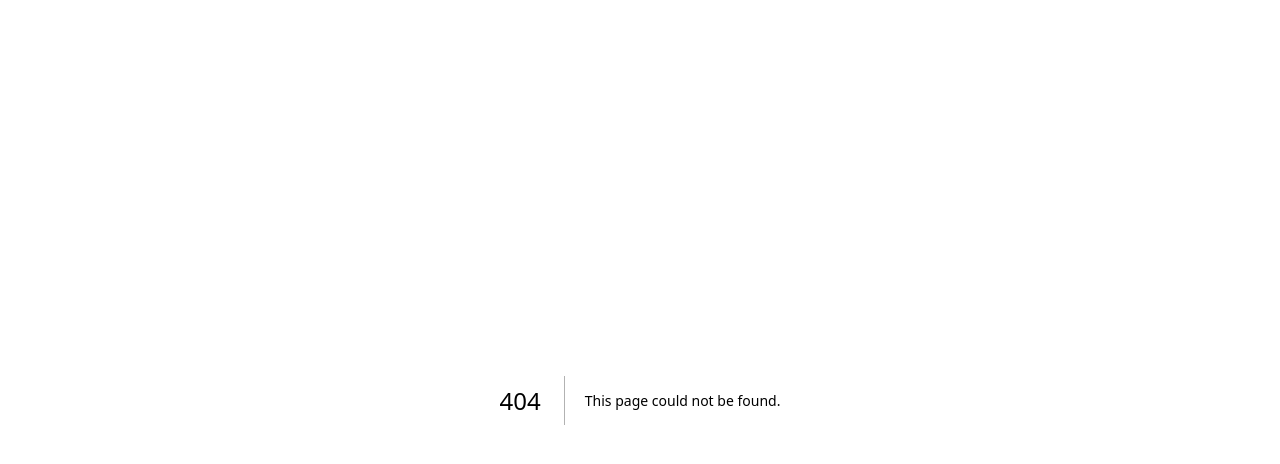
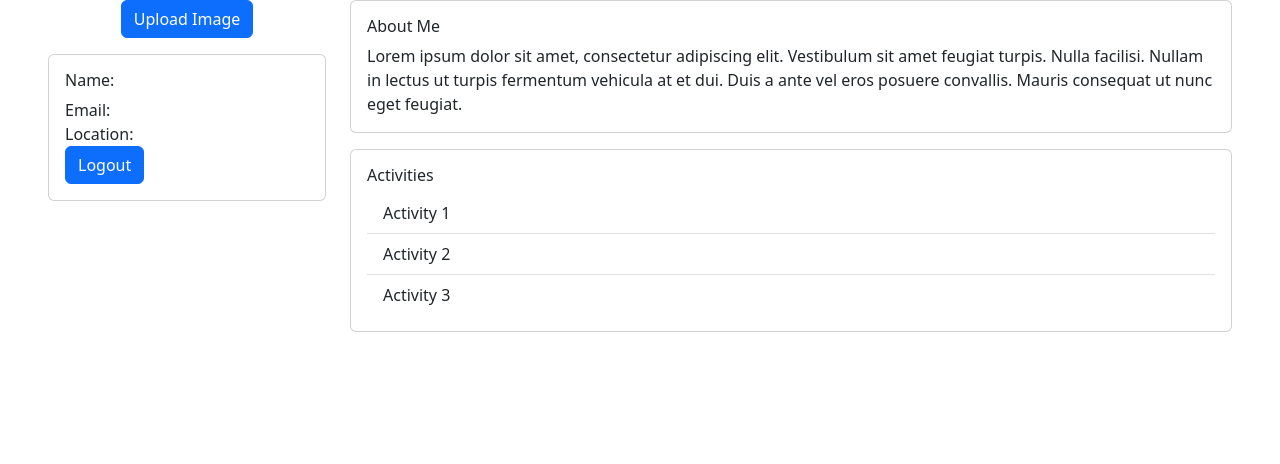
Before and after one commit to firasboudhraa/AssociationSite, a Next.js app in the folder front-end/: page /Profile in a window 1280 px wide. Before the commit this address had no page. Shown: the top 464 px of the page. Built offline with nearby package versions, Linux system fonts and the light colour scheme.

Commit message:
profile page example

```diff
--- a/front-end/package.json
+++ b/front-end/package.json
@@ -24,7 +24,7 @@
     "react-bootstrap": "^2.10.3",
     "react-dom": "^18.3.1",
     "react-icons": "^4.7.1",
-    "react-router-dom": "^6.23.1",
+    "react-router-dom": "^6.24.0",
     "zustand": "^4.5.2"
   },
   "devDependencies": {
--- /dev/null
+++ b/front-end/src/pages/Profile.jsx
@@ -0,0 +1,97 @@
+import { useState, useEffect } from 'react';
+import { useRouter } from 'next/router';
+import 'bootstrap/dist/css/bootstrap.min.css';
+import "@/styles/globals.css";
+
+const Profile = () => {
+  const [image, setImage] = useState(null);
+  const [userData, setUserData] = useState(null); // State to hold user data
+  const router = useRouter(); // useRouter hook for navigation
+
+  useEffect(() => {
+    const storedUserData = localStorage.getItem('user');
+    if (storedUserData) {
+      setUserData(JSON.parse(storedUserData));
+    }
+  }, []);
+
+  const handleImageChange = (e) => {
+    const file = e.target.files[0];
+    if (file) {
+      const reader = new FileReader();
+      reader.onloadend = () => {
+        setImage(reader.result);
+      };
+      reader.readAsDataURL(file);
+    }
+  };
+
+  const handleLogout = () => {
+    // Clear user data from local storage
+    localStorage.removeItem('user');
+    // Redirect to login page after logout
+    router.push('/Connexion'); // Replace with your login route
+  };
+
+  return (
+    <div className="container">
+      <div className="row">
+        <div className="col-md-3">
+          {/* User Image */}
+          <div className="text-center mb-3">
+            <label htmlFor="imageUpload" className="btn btn-primary">
+              Upload Image
+              <input
+                id="imageUpload"
+                type="file"
+                accept="image/*"
+                className="d-none"
+                onChange={handleImageChange}
+              />
+            </label>
+            {image && (
+              <img
+                src={image}
+                alt="User"
+                className="rounded-circle img-fluid mt-3"
+                style={{ maxWidth: '150px' }}
+              />
+            )}
+          </div>
+          {/* User Details */}
+          <div className="card">
+            <div className="card-body">
+              <h5 className="card-title">Name: {userData?.name}</h5>
+              <p className="card-text">Email: {userData?.email}</p>
+              <p className="card-text">Location: {userData?.location}</p>
+              <button className="btn btn-primary" onClick={handleLogout}>Logout</button>
+            </div>
+          </div>
+        </div>
+        <div className="col-md-9">
+          {/* Main Content */}
+          <div className="card">
+            <div className="card-body">
+              <h5 className="card-title">About Me</h5>
+              <p className="card-text">
+                Lorem ipsum dolor sit amet, consectetur adipiscing elit. Vestibulum sit amet feugiat turpis. Nulla facilisi. Nullam in lectus ut turpis fermentum vehicula at et dui. Duis a ante vel eros posuere convallis. Mauris consequat ut nunc eget feugiat.
+              </p>
+            </div>
+          </div>
+          <div className="card mt-3">
+            <div className="card-body">
+              <h5 className="card-title">Activities</h5>
+              <ul className="list-group list-group-flush">
+                <li className="list-group-item">Activity 1</li>
+                <li className="list-group-item">Activity 2</li>
+                <li className="list-group-item">Activity 3</li>
+              </ul>
+            </div>
+          </div>
+        </div>
+      </div>
+    </div>
+  );
+};
+
+export default Profile;
```
Also changed, not shown: 1 other file (tests, documents, lock files or other folders).
